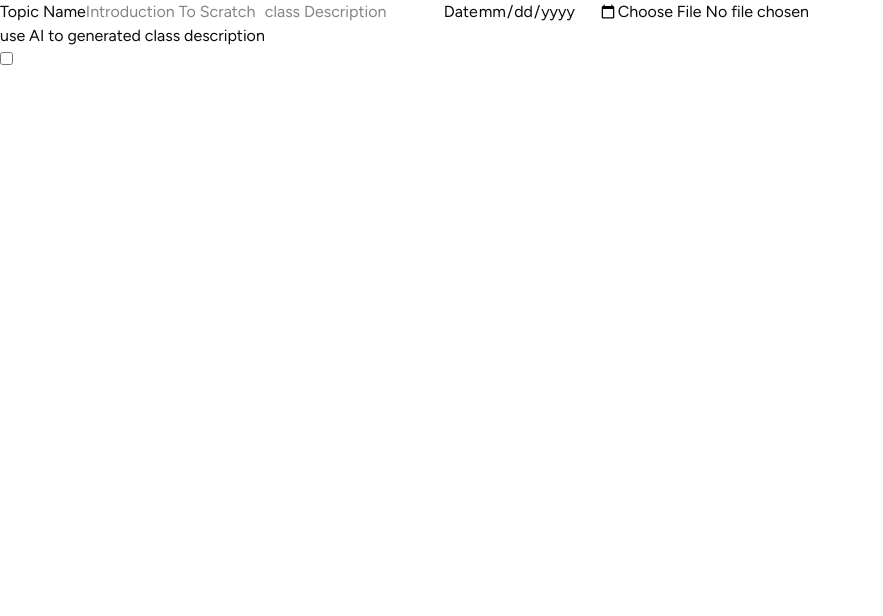
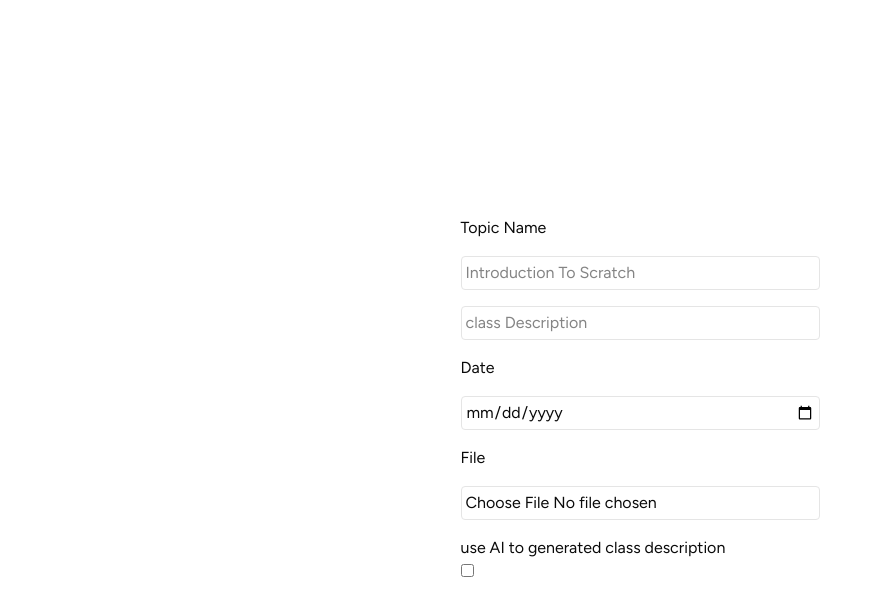
Before and after one commit to SulthanYasinZain/openED, a Next.js app: page /dashboard/class/1/create in a window 1280 px wide. Shown: the top 616 px of the page, without its empty margins (0-883 px from the left). Built offline with nearby package versions, Linux system fonts and the light colour scheme.

Commit message:
refactor upload context

```diff
--- a/src/app/(admin)/dashboard/class/[id]/create/page.tsx
+++ b/src/app/(admin)/dashboard/class/[id]/create/page.tsx
@@ -1,14 +1,19 @@
 export default function CreatePage(){
     return(
-        <main>
-            <label>Topic Name</label>
-            <input placeholder="Introduction To Scratch"/>
-            <input placeholder="class Description"/>
-            <label>Date</label>
-            <input type="date"/>
-            <input type="file"/>
-            <p>use AI to generated class description </p>
-            <input type="checkbox"/>
+        <main className="flex justify-center items-center h-screen">
+            <form className="flex flex-col gap-4 max-w-sm">
+                <label>Topic Name</label>
+                <input className="rounded border p-1" placeholder="Introduction To Scratch"/>
+                <input className="rounded border p-1" placeholder="class Description"/>
+                <label>Date</label>
+                <input className="rounded border p-1" type="date"/>
+                <label>File</label>
+                <input className="rounded border p-1" type="file"/>
+                 <span>
+                   <p>use AI to generated class description </p>
+                   <input className="rounded border p-1" type="checkbox"/>
+                 </span>
+            </form>
         </main>
     );
 }
--- /dev/null
+++ b/src/context/uploadContext.tsx
@@ -0,0 +1,80 @@
+import { createContext, useContext, useMemo, useReducer, type ReactNode } from "react";
+
+type UploadCustomization = {
+  compression: "off" | "lossless" | "balanced" | "max";
+  summarization: boolean;
+};}
+
+type State = {
+  status: ...;
+  progress: number;
+  objectKey: string | null;
+  error: string | null;
+  customization: UploadCustomization;
+};
+
+type Action =
+  | { type: "START" }
+  | { type: "PROGRESS"; progress: number; status: "compressing" | "uploading" }
+  | { type: "SUCCESS"; objectKey: string }
+  | { type: "FAILURE"; error: string }
+  | { type: "RESET" };
+
+const initialState: State = {
+  status: "idle", progress: 0, objectKey: null, error: null,
+  customization: { compression: "balanced", summarization: true },
+};
+
+function reducer(state: State, action: Action): State {
+  switch (action.type) {
+    case "START":
+      return {
+        ...state,
+        status:
+          state.customization.compression === "off"
+            ? "uploading"
+            : "compressing",
+        progress: 0,
+        objectKey: null,
+        error: null,
+      };
+
+    case "PROGRESS":
+      return { ...state, status: action.status, progress: action.progress };
+
+    case "SUCCESS":
+      return {
+        ...state,
+        status: "done",
+        progress: 100,
+        objectKey: action.objectKey,
+        error: null,
+      };
+
+    case "FAILURE":
+      return { ...state, status: "error", error: action.error };
+
+    case "RESET":
+      return initialState;
+
+    default:
+      return state;
+  }
+}
+
+type UploadContextType = State & {
+
+  uploadFile: (file: File) => Promise<void>;
+  cancel: () => void;
+  reset: () => void;
+};
+
+const UploadContext = createContext<UploadContextType | null>(null);
+
+export function UploadProvider({ children }: { children: ReactNode }) {
+  const [state, dispatch] = useReducer(reducer, initialState);
+  // ... uploadFile (useCallback, dispatch START/PROGRESS/SUCCESS/FAILURE)
+  // ... cancel, reset
+  // const value = useMemo(() => ({ ...state, uploadFile, cancel, reset }), [...]);
+  // return <UploadContext.Provider value={value}>{children}</UploadContext.Provider>;
+}
```
Also changed, not shown: .opencode/ponytail/SKILL.md (added).
